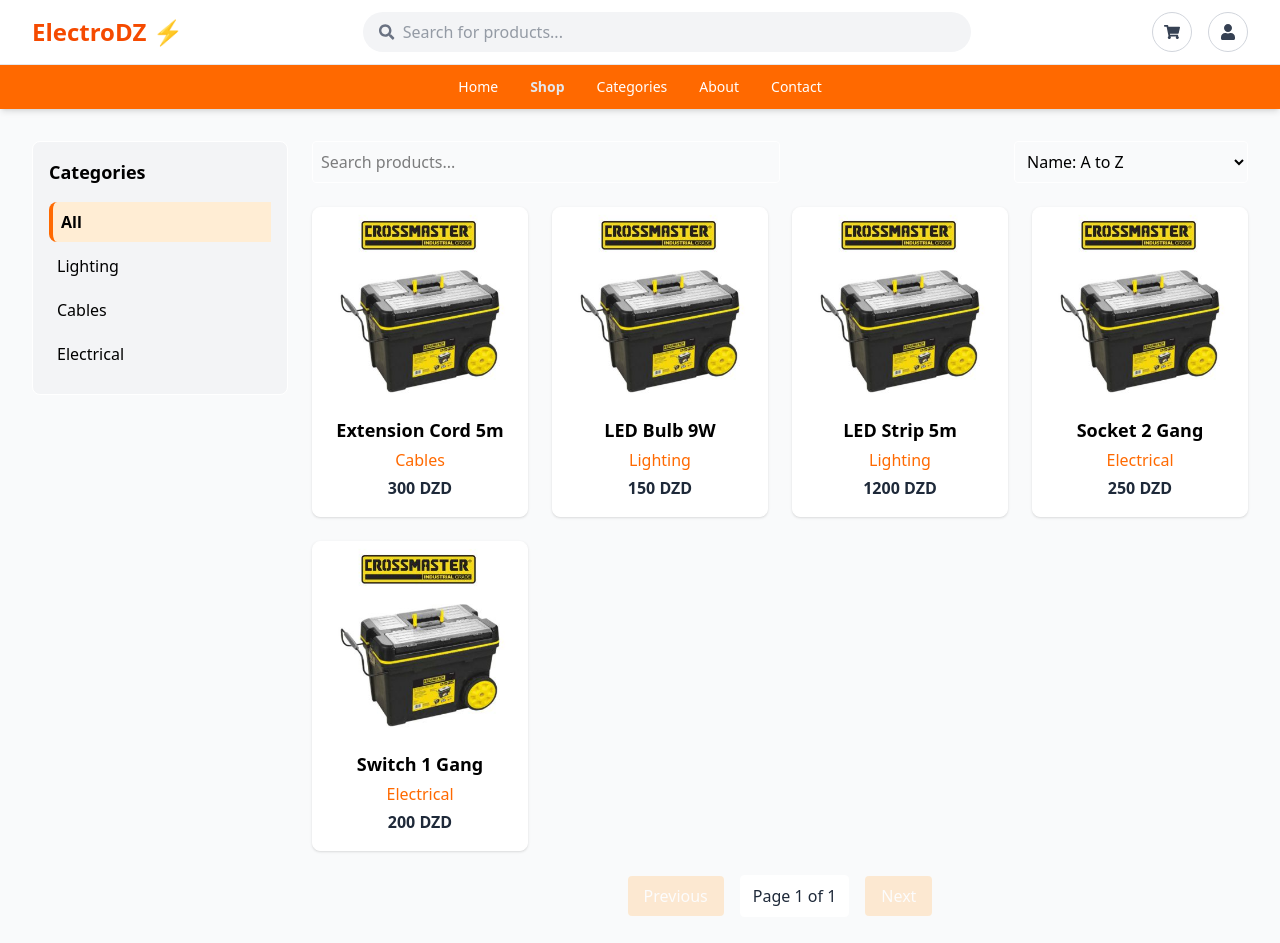
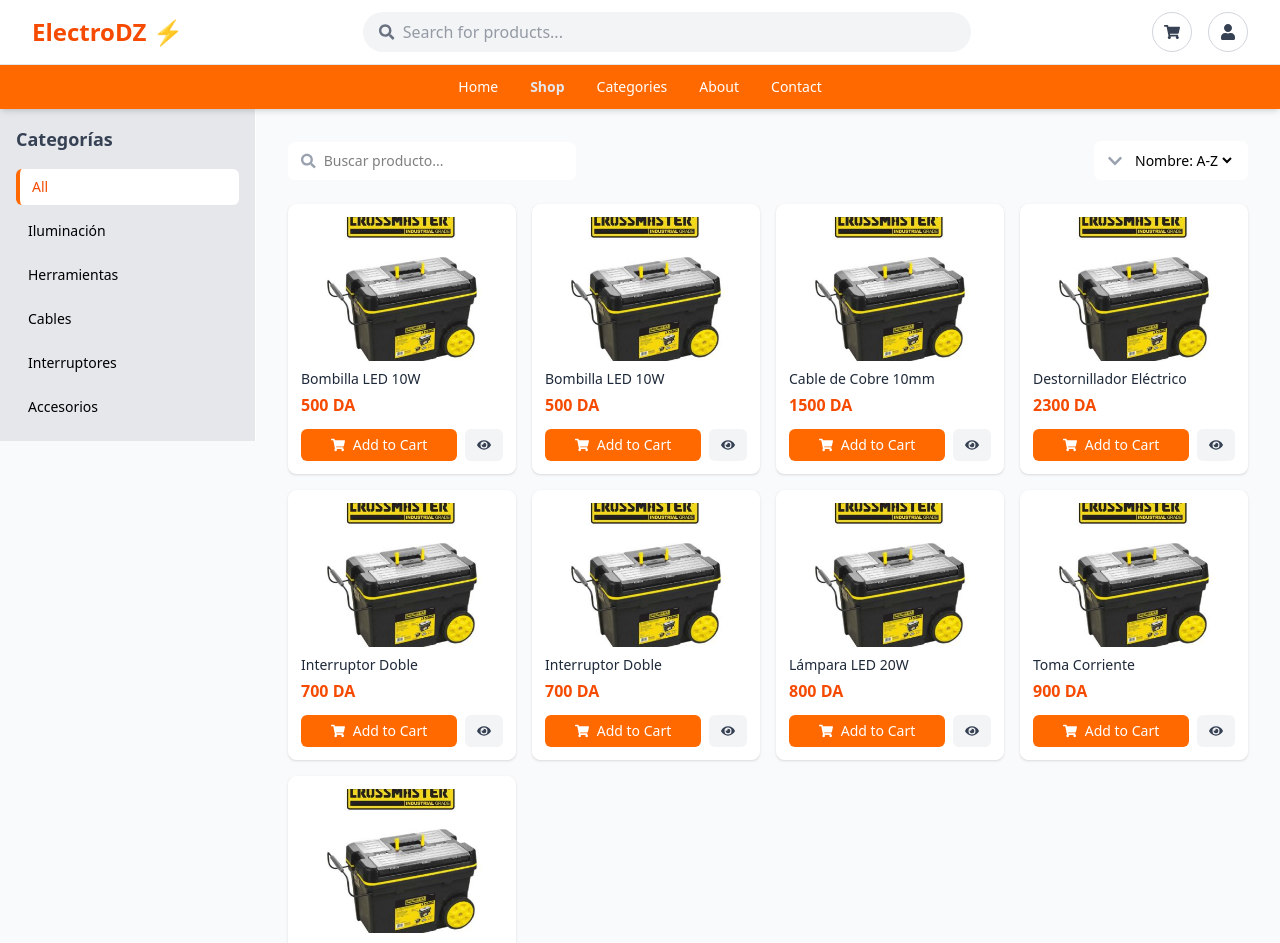
Before and after one commit to esmahcn/final-project-electro.dz, a React (Vite) app: page /shop in a window 1280 px wide. Shown: the top 943 px of the page. Built offline with nearby package versions, Linux system fonts and the light colour scheme.

Commit message:
shop page update

```diff
--- a/src/pages/Shop.jsx
+++ b/src/pages/Shop.jsx
@@ -1,82 +1,105 @@
-import React, { useState } from "react";
-import { FaSearch, FaBars } from "react-icons/fa";
+import React, { useState, useEffect } from "react";
+import {
+  FaChevronDown,
+  FaSearch,
+  FaShoppingCart,
+  FaEye,
+  FaBars,
+  FaTimes,
+} from "react-icons/fa";
 
-// Mock product data
-const productsData = [
-  { id: 1, name: "LED Bulb 9W", price: 150, image: "/images/Electricidad Nico - Ventas online_files/595708.jpg", category: "Lighting", description: "High-quality LED bulb 9W, energy-saving and long-lasting." },
-  { id: 2, name: "Extension Cord 5m", price: 300, image: "/images/Electricidad Nico - Ventas online_files/595708.jpg", category: "Cables", description: "5 meters extension cord, durable and safe for home use." },
-  { id: 3, name: "Switch 1 Gang", price: 200, image: "/images/Electricidad Nico - Ventas online_files/595708.jpg", category: "Electrical", description: "Single gang switch, easy to install." },
-  { id: 4, name: "Socket 2 Gang", price: 250, image: "/images/Electricidad Nico - Ventas online_files/595708.jpg", category: "Electrical", description: "2 gang socket, compatible with most plugs." },
-  { id: 5, name: "LED Strip 5m", price: 1200, image: "/images/Electricidad Nico - Ventas online_files/595708.jpg", category: "Lighting", description: "5 meters LED strip, bright and flexible." },
+function Shop() {
+  const [selectedCategory, setSelectedCategory] = useState("All");
+  const [sortOrder, setSortOrder] = useState("A-Z");
+  const [sidebarOpen, setSidebarOpen] = useState(false);
+  const [isSticky, setIsSticky] = useState(false);
+  const [clickedButton, setClickedButton] = useState(null);
+  const [selectedProduct, setSelectedProduct] = useState(null);
+
+  const categories = [
+    "All",
+    "Iluminación",
+    "Herramientas",
+    "Cables",
+    "Interruptores",
+    "Accesorios",
   ];
 
-const categories = ["All", "Lighting", "Cables", "Electrical"];
+  const products = [
+    { id: 1, name: "Cable de Cobre 10mm", price: 1500, category: "Cables", image: "/images/Electricidad Nico - Ventas online_files/595708.jpg" },
+    { id: 2, name: "Lámpara LED 20W", price: 800, category: "Iluminación", image: "/images/Electricidad Nico - Ventas online_files/595708.jpg" },
+    { id: 3, name: "Destornillador Eléctrico", price: 2300, category: "Herramientas", image: "/images/Electricidad Nico - Ventas online_files/595708.jpg" },
+    { id: 4, name: "Interruptor Doble", price: 700, category: "Interruptores", image: "/images/Electricidad Nico - Ventas online_files/595708.jpg" },
+    { id: 5, name: "Toma Corriente", price: 900, category: "Accesorios", image: "/images/Electricidad Nico - Ventas online_files/595708.jpg" },
+    { id: 6, name: "Bombilla LED 10W", price: 500, category: "Iluminación", image: "/images/Electricidad Nico - Ventas online_files/595708.jpg" },
+     { id: 7, name: "Interruptor Doble", price: 700, category: "Interruptores", image: "/images/Electricidad Nico - Ventas online_files/595708.jpg" },
+    { id: 8, name: "Toma Corriente", price: 900, category: "Accesorios", image: "/images/Electricidad Nico - Ventas online_files/595708.jpg" },
+    { id: 9, name: "Bombilla LED 10W", price: 500, category: "Iluminación", image: "/images/Electricidad Nico - Ventas online_files/595708.jpg" },
+  ];
 
-function Shop() {
-  const [searchQuery, setSearchQuery] = useState("");
-  const [selectedCategory, setSelectedCategory] = useState("All");
-  const [sortOption, setSortOption] = useState("name-asc");
-  const [currentPage, setCurrentPage] = useState(1);
-  const [sidebarOpen, setSidebarOpen] = useState(false);
-  const [quickViewProduct, setQuickViewProduct] = useState(null);
-  const [quantity, setQuantity] = useState(1);
-  const productsPerPage = 8;
+  // Sticky sidebar
+  useEffect(() => {
+    const handleScroll = () => setIsSticky(window.scrollY > 100);
+    window.addEventListener("scroll", handleScroll);
+    return () => window.removeEventListener("scroll", handleScroll);
+  }, []);
 
-  const filteredProducts = productsData
+  const filteredProducts = products
     .filter(
-      (p) =>
-        p.name.toLowerCase().includes(searchQuery.toLowerCase()) &&
-        (selectedCategory === "All" || p.category === selectedCategory)
+      (p) => selectedCategory === "All" || p.category === selectedCategory
     )
-    .sort((a, b) => {
-      if (sortOption === "price-asc") return a.price - b.price;
-      if (sortOption === "price-desc") return b.price - a.price;
-      if (sortOption === "name-desc") return b.name.localeCompare(a.name);
-      return a.name.localeCompare(b.name);
-    });
-
-  const totalPages = Math.ceil(filteredProducts.length / productsPerPage);
-  const displayedProducts = filteredProducts.slice(
-    (currentPage - 1) * productsPerPage,
-    currentPage * productsPerPage
+    .sort((a, b) =>
+      sortOrder === "A-Z" ? a.name.localeCompare(b.name) : b.name.localeCompare(a.name)
     );
 
-  const handlePrevPage = () => setCurrentPage((prev) => Math.max(prev - 1, 1));
-  const handleNextPage = () => setCurrentPage((prev) => Math.min(prev + 1, totalPages));
+  const handleAddToCart = (id) => {
+    setClickedButton(id);
+    setTimeout(() => setClickedButton(null), 300);
+  };
+
+  const handleViewProduct = (product) => {
+    setSelectedProduct(product);
+  };
+
+  const closeModal = () => {
+    setSelectedProduct(null);
+  };
 
   return (
-    <div className="flex flex-col md:flex-row p-4 md:p-8 gap-6 bg-gray-50 relative">
-      {/* Mobile Sidebar Toggle */}
-      <button
-        className="md:hidden absolute top-4 left-4 z-50 bg-orange-500 text-white p-2 rounded flex items-center gap-1"
-        onClick={() => setSidebarOpen(!sidebarOpen)}
-      >
-        <FaBars /> Filters
-      </button>
-
+    <div className="flex min-h-screen bg-gray-50 relative">
       {/* Sidebar */}
       <aside
-        className={`fixed md:relative top-0 left-0 h-full w-64 bg-gray-100 border border-white p-4 rounded-lg z-40 transform transition-transform duration-300 ${
+        className={`bg-gray-200 border-r border-white fixed lg:static top-0 left-0 w-64 lg:w-1/4 xl:w-1/5 h-full transform ${
           sidebarOpen ? "translate-x-0" : "-translate-x-full"
-        } md:translate-x-0 md:sticky md:top-8 md:max-h-[calc(100vh-4rem)] md:overflow-y-auto`}
+        } lg:translate-x-0 transition-transform duration-300 z-40 p-4 ${
+          isSticky ? "lg:sticky lg:top-20" : ""
+        }`}
       >
-        <h2 className="font-bold text-lg mb-4">Categories</h2>
-        <ul>
+        <div className="flex justify-between items-center lg:hidden mb-4">
+          <h2 className="text-lg font-semibold text-gray-700">Categorías</h2>
+          <button onClick={() => setSidebarOpen(false)} className="text-gray-600">
+            <FaTimes size={20} />
+          </button>
+        </div>
+
+        <h2 className="hidden lg:block text-lg font-semibold text-gray-700 mb-4">
+          Categorías
+        </h2>
+        <ul className="space-y-2">
           {categories.map((cat) => (
-            <li key={cat} className="mb-1">
-              <button
+            <li
+              key={cat}
               onClick={() => {
                 setSelectedCategory(cat);
                 setSidebarOpen(false);
               }}
-                className={`w-full text-left py-2 px-2 rounded-l-lg hover:bg-orange-100 transition flex items-center ${
+              className={`cursor-pointer py-2 px-3 rounded-md text-sm font-medium transition-all ${
                 selectedCategory === cat
-                    ? "bg-orange-100 border-l-4 border-orange-500 font-semibold"
-                    : ""
+                  ? "bg-white border-l-4 border-orange-500 text-orange-600"
+                  : "hover:bg-white hover:text-orange-500"
               }`}
             >
               {cat}
-              </button>
             </li>
           ))}
         </ul>
@@ -85,129 +108,136 @@ function Shop() {
       {/* Overlay for mobile */}
       {sidebarOpen && (
         <div
-          className="fixed inset-0 bg-black/30 z-30 md:hidden"
+          className="fixed inset-0 bg-black bg-opacity-30 z-30 lg:hidden"
           onClick={() => setSidebarOpen(false)}
-        />
+        ></div>
       )}
 
-      {/* Main content */}
-      <div className="flex-1">
-        {/* Search & Sort */}
-        <div className="flex flex-col md:flex-row justify-between mb-6 gap-4">
+      {/* Main Content */}
+      <main className="flex-1 lg:w-3/4 xl:w-4/5 p-4 sm:p-6 lg:p-8">
+        {/* Top controls */}
+        <div className="flex flex-wrap items-center justify-between gap-4 mb-6">
+          <button
+            className="lg:hidden p-2 border border-white bg-gray-100 rounded flex items-center gap-2 text-gray-700"
+            onClick={() => setSidebarOpen(true)}
+          >
+            <FaBars /> Filters
+          </button>
+
+          <div className="flex items-center border border-white bg-white rounded-md px-3 py-2 w-full sm:w-72">
+            <FaSearch className="text-gray-400 mr-2" />
             <input
               type="text"
-            placeholder="Search products..."
-            value={searchQuery}
-            onChange={(e) => setSearchQuery(e.target.value)}
-            className="border border-white p-2 rounded w-full md:w-1/2 focus:outline-none focus:ring-2 focus:ring-orange-300"
+              placeholder="Buscar producto..."
+              className="w-full outline-none text-sm"
             />
-          <select
-            value={sortOption}
-            onChange={(e) => setSortOption(e.target.value)}
-            className="border border-white p-2 rounded w-full md:w-1/4 focus:outline-none focus:ring-2 focus:ring-orange-300"
-          >
-            <option value="name-asc">Name: A to Z</option>
-            <option value="name-desc">Name: Z to A</option>
-            <option value="price-asc">Price: Low to High</option>
-            <option value="price-desc">Price: High to Low</option>
-          </select>
           </div>
 
-        {/* Product Grid */}
-        <div className="grid grid-cols-1 sm:grid-cols-2 md:grid-cols-3 lg:grid-cols-4 gap-6">
-          {displayedProducts.map((product) => (
-            <div
-              key={product.id}
-              className="border border-white rounded-lg overflow-hidden shadow-sm transform transition duration-300 hover:shadow-xl hover:-translate-y-1 bg-white relative group"
+          <div className="flex items-center border border-white bg-white rounded-md px-3 py-2">
+            <FaChevronDown className="text-gray-400 mr-2" />
+            <select
+              value={sortOrder}
+              onChange={(e) => setSortOrder(e.target.value)}
+              className="bg-transparent outline-none text-sm"
             >
-              {/* Image with hover effects */}
-              <div className="relative overflow-hidden">
-                <img
-                  src={product.image}
-                  alt={product.name}
-                  className="w-full h-48 object-cover transition duration-500 group-hover:scale-105 group-hover:brightness-90"
-                />
-                {/* Overlay buttons */}
-                <div className="absolute inset-0 flex flex-col justify-center items-center opacity-0 group-hover:opacity-100 transition duration-300 bg-black/20">
-                  <button
-                    className="bg-white p-2 rounded-full mb-2 hover:bg-orange-50 transition"
-                    onClick={() => {
-                      setQuickViewProduct(product);
-                      setQuantity(1);
-                    }}
-                  >
-                    <FaSearch className="text-orange-500" />
-                  </button>
-                  <button className="bg-orange-500 text-white px-4 py-2 rounded hover:bg-orange-600 transition">
-                    Add to Cart
-                  </button>
+              <option value="A-Z">Nombre: A-Z</option>
+              <option value="Z-A">Nombre: Z-A</option>
+            </select>
           </div>
         </div>
 
-              {/* Product Info */}
-              <div className="p-4 text-center transition-transform duration-300 group-hover:-translate-y-1">
-                <h3 className="text-lg font-semibold mb-1">{product.name}</h3>
-                <p className="text-orange-500 mb-1">{product.category}</p>
-                <p className="text-gray-800 font-bold">{product.price} DZD</p>
+        {/* Products grid */}
+        <div className="grid grid-cols-2 sm:grid-cols-3 lg:grid-cols-4 gap-4">
+          {filteredProducts.map((p) => (
+            <div
+              key={p.id}
+              className="bg-white border border-white rounded-lg shadow-sm hover:shadow-md transition p-3 flex flex-col"
+            >
+              <div className="overflow-hidden rounded-md">
+                <img
+                  src={p.image}
+                  alt={p.name}
+                  className="w-full h-36 object-cover transform transition-transform duration-300 hover:scale-105"
+                />
+              </div>
+              <h3 className="font-medium text-gray-800 text-sm mt-2 mb-1">
+                {p.name}
+              </h3>
+              <p className="text-orange-600 font-bold mb-3">{p.price} DA</p>
+              <div className="mt-auto flex gap-2">
+                <button
+                  onClick={() => handleAddToCart(p.id)}
+                  className={`flex-1 py-1.5 rounded-md text-sm flex items-center justify-center gap-2 text-white transition-all duration-200 ${
+                    clickedButton === p.id
+                      ? "bg-orange-600 scale-95 shadow-lg"
+                      : "bg-orange-500 hover:bg-orange-600 hover:shadow-md"
+                  }`}
+                >
+                  <FaShoppingCart /> Add to Cart
+                </button>
+                <button
+                  onClick={() => handleViewProduct(p)}
+                  className="bg-gray-100 hover:bg-gray-200 text-gray-700 px-3 rounded-md text-sm flex items-center justify-center"
+                >
+                  <FaEye />
+                </button>
               </div>
             </div>
           ))}
         </div>
 
         {/* Pagination */}
-        <div className="flex justify-center items-center mt-6 gap-4">
-          <button
-            onClick={handlePrevPage}
-            disabled={currentPage === 1}
-            className="px-4 py-2 bg-orange-500 text-white rounded hover:bg-orange-600 disabled:bg-orange-200 disabled:text-white disabled:opacity-50 transition"
-          >
-            Previous
+        <div className="flex justify-center mt-8 gap-2">
+          <button className="px-3 py-1 border border-white bg-gray-100 rounded hover:bg-gray-200">
+            1
           </button>
-
-          <span className="px-3 py-2 rounded bg-white border border-white text-gray-800">
-            Page {currentPage} of {totalPages}
-          </span>
-
-          <button
-            onClick={handleNextPage}
-            disabled={currentPage === totalPages}
-            className="px-4 py-2 bg-orange-500 text-white rounded hover:bg-orange-600 disabled:bg-orange-200 disabled:text-white disabled:opacity-50 transition"
-          >
-            Next
+          <button className="px-3 py-1 border border-white bg-gray-100 rounded hover:bg-gray-200">
+            2
+          </button>
+          <button className="px-3 py-1 border border-white bg-gray-100 rounded hover:bg-gray-200">
+            3
           </button>
         </div>
-      </div>
+      </main>
 
-      {/* Quick View Modal */}
-      {quickViewProduct && (
-        <div className="fixed inset-0 bg-black/50 flex items-center justify-center z-50 overflow-auto p-4 transition-opacity duration-300">
-          <div className="bg-white rounded-lg p-6 w-full max-w-md relative transform scale-95 animate-[fadeIn_0.3s_forwards]">
+      {/* Product Detail Zoom (no dark background) */}
+      {selectedProduct && (
+        <div
+          className="fixed inset-0 flex justify-center items-center z-50 bg-transparent"
+          onClick={closeModal}
+        >
+          <div
+            className="bg-white rounded-2xl shadow-xl w-80 sm:w-[400px] transform scale-100 transition-all duration-300 hover:scale-105 p-5 relative"
+            onClick={(e) => e.stopPropagation()}
+          >
             <button
-              className="absolute top-2 right-2 text-gray-700 font-bold text-xl"
-              onClick={() => setQuickViewProduct(null)}
+              onClick={closeModal}
+              className="absolute top-3 right-3 text-gray-500 hover:text-gray-700"
             >
-              ×
+              <FaTimes size={18} />
             </button>
             <img
-              src={quickViewProduct.image}
-              alt={quickViewProduct.name}
-              className="w-full h-64 object-cover mb-4 rounded"
+              src={selectedProduct.image}
+              alt={selectedProduct.name}
+              className="w-full h-52 object-cover rounded-lg mb-4"
             />
-            <h2 className="text-xl font-bold mb-2">{quickViewProduct.name}</h2>
-            <p className="text-orange-500 mb-2">{quickViewProduct.category}</p>
-            <p className="text-gray-800 font-bold mb-2">{quickViewProduct.price} DZD</p>
-            <p className="text-gray-600 mb-4">{quickViewProduct.description}</p>
-            <div className="flex items-center mb-4">
-              <span className="mr-2">Quantity:</span>
-              <input
-                type="number"
-                min="1"
-                value={quantity}
-                onChange={(e) => setQuantity(Number(e.target.value))}
-                className="border border-white rounded p-1 w-16 text-center focus:outline-none focus:ring-2 focus:ring-orange-300"
-              />
-            </div>
-            <button className="bg-orange-500 text-white px-6 py-2 rounded hover:bg-orange-600 w-full">
+            <h2 className="text-lg font-semibold text-gray-800 mb-2">
+              {selectedProduct.name}
+            </h2>
+            <p className="text-orange-600 font-bold mb-2">
+              {selectedProduct.price} DA
+            </p>
+            <p className="text-gray-600 text-sm mb-4">
+              Categoría:{" "}
+              <span className="font-medium">{selectedProduct.category}</span>
+            </p>
+            <button
+              onClick={() => {
+                handleAddToCart(selectedProduct.id);
+                closeModal();
+              }}
+              className="w-full bg-orange-500 hover:bg-orange-600 text-white py-2 rounded-md font-medium transition"
+            >
               Add to Cart
             </button>
           </div>
```
Also changed, not shown: src/UI/Navbar.jsx (+7 -2 lines). Lines whose indentation alone changed are shown as unchanged.
